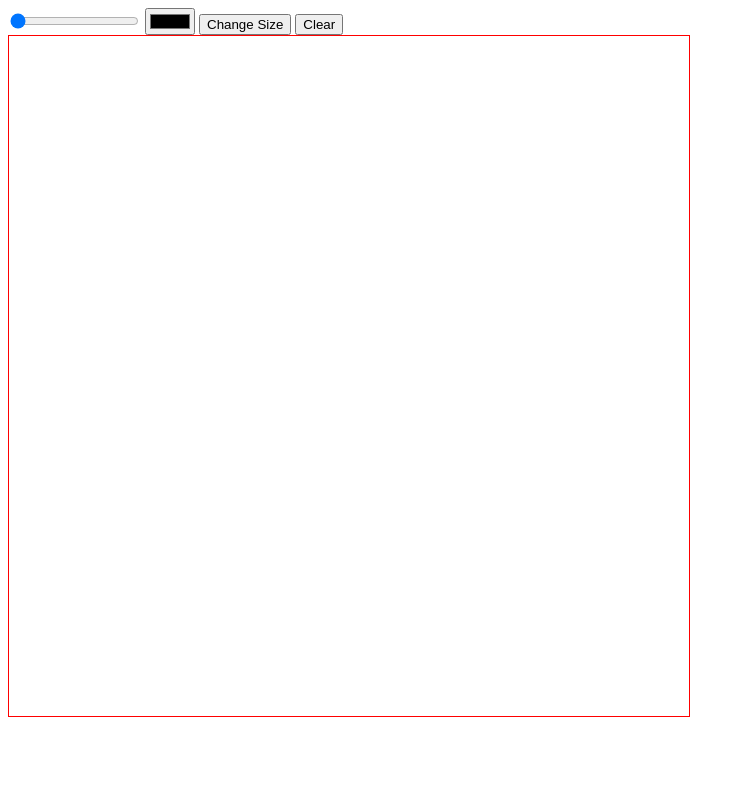
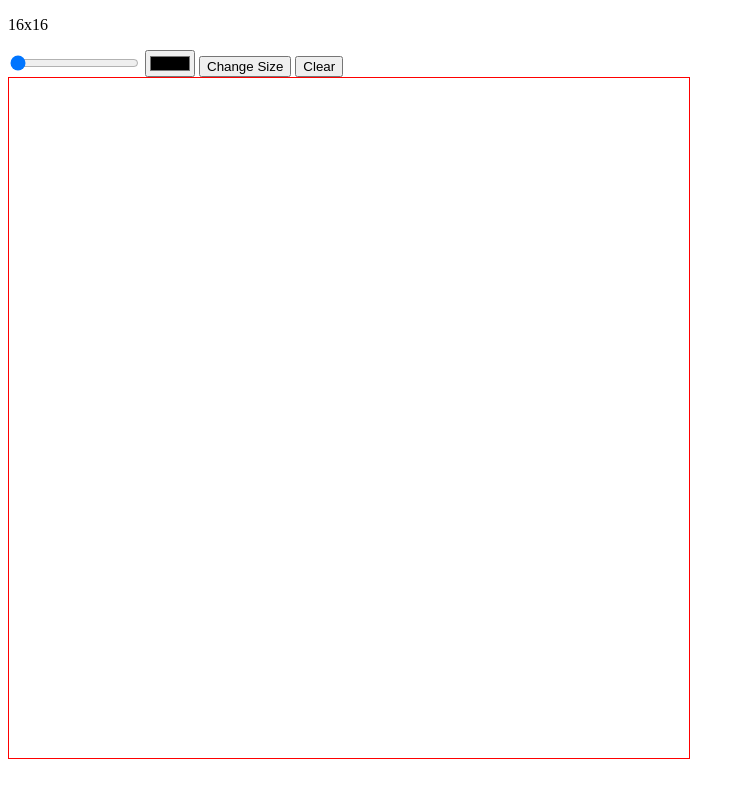
Before and after one commit to Jason-043/ezpaint, a plain HTML site: page index.html in a window 1280 px wide. Shown: the whole page, without its empty margins (0-745 px from the left). Drawn offline with Linux system fonts and the light colour scheme.

Commit message:
added size display

```diff
--- a/index.html
+++ b/index.html
@@ -7,7 +7,8 @@
     <link rel = "stylesheet" href = "styles.css">
 </head>
 <body>
-    <input type = "range" id = "size" name = "size" min = "16" max = "100"  value = "16">
+    <p id = "sizeDisplay"></p>
+    <input type = "range" id = "size" name = "size" min = "16" max = "100"  value = "16" onchange = "updateSize()">
     <input type = "color" id = "color" name = "color" onchange="updateColor()">
     <input type = "button" id = "submit" onclick= "createGrid()" value = "Change Size">
     <input type = "button" id = "clear" onclick= "clearGrid()" value = "Clear">
--- a/script.js
+++ b/script.js
@@ -12,6 +12,12 @@ function clearGrid(){
     }
 }
 
+function updateSize(){
+    sizeDisplay = document.getElementById("sizeDisplay");
+    dimensions = document.getElementById("size").value;
+    sizeDisplay.innerHTML = `${dimensions}x${dimensions}`;
+}
+updateSize();
 function createGrid(){
     var dimensions = document.getElementById("size").value;
     var squareDim = windowHeight*.85/dimensions;
```
